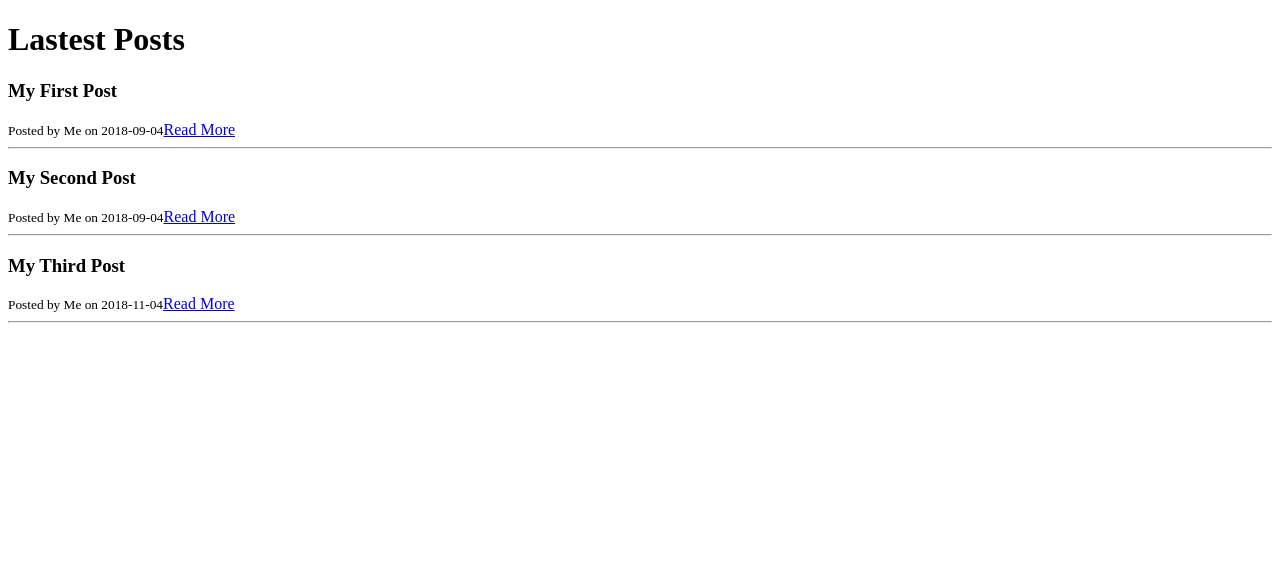
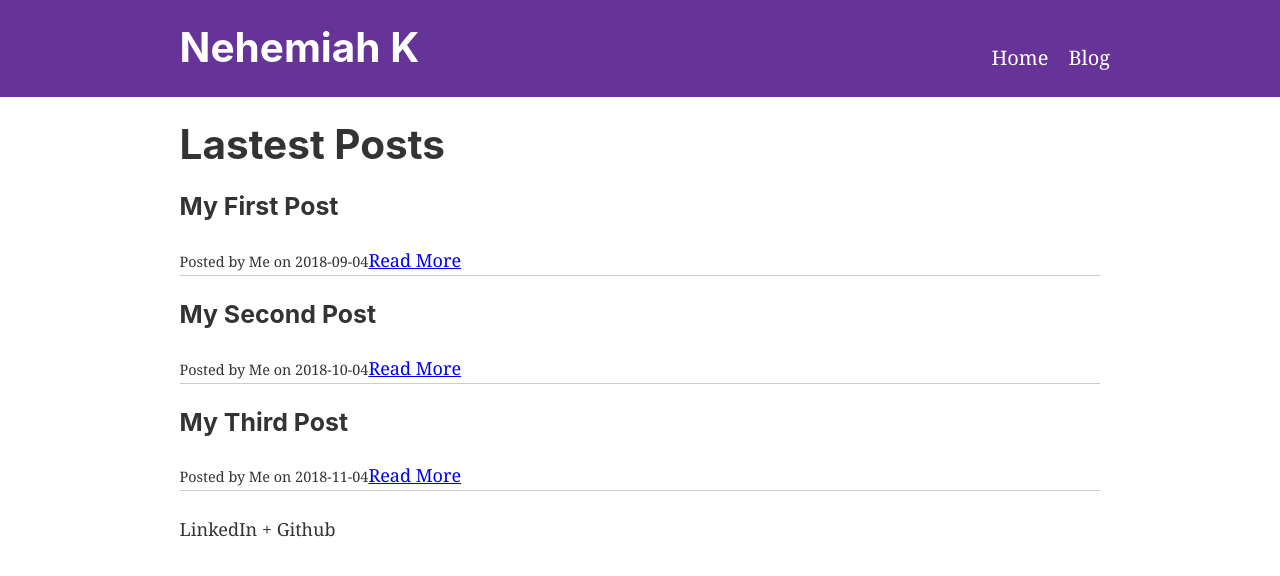
Before and after one commit to NehemiahK/gastby-blog, a Gatsby site: page /blog in a window 1280 px wide. Built offline with nearby package versions, Linux system fonts and the light colour scheme; Gatsby itself is replaced by a stand-in of ours.

Commit message:
added some basic css

```diff
--- a/src/components/BlogPost.js
+++ b/src/components/BlogPost.js
@@ -1,11 +1,12 @@
 import React from 'react'
+import Layout from './layout';
 
 const BlogPost = ({pageContext}) => {
     return(
-        <div>
+        <Layout>
             <h1>{pageContext.title}</h1>
             <div dangerouslySetInnerHTML={{__html:pageContext.content}}/>
-        </div>
+        </Layout>
     )
 }
 
--- /dev/null
+++ b/src/components/Footer.js
@@ -0,0 +1,10 @@
+import React from 'react'
+
+const Footer = () => {
+    return(
+        <div>
+            LinkedIn + Github
+        </div>
+    )
+}
+export default Footer
--- a/src/components/Navigation.js
+++ b/src/components/Navigation.js
@@ -3,9 +3,9 @@ import { Link } from "gatsby"
 
 const Naviation = () => {
     return (
-        <div>
+        <div id='nav' style={{display:'flex', alignSelf:'flex-end', color:'white', position: 'absolute', right:0}}>
             <div><Link to="/"> Home</Link></div>
-            <div><Link to="/page-2"> Page 2 </Link></div>
+            <div><Link to="/blog"> Blog </Link></div>
         </div>
     )
 }
--- a/src/components/header.js
+++ b/src/components/header.js
@@ -15,6 +15,8 @@ const Header = ({ siteTitle }) => (
         margin: `0 auto`,
         maxWidth: 960,
         padding: `1.45rem 1.0875rem`,
+        display: 'flex',
+        position: 'relative'
       }}
     >
       <h1 style={{ margin: 0 }}>
--- a/src/components/layout.css
+++ b/src/components/layout.css
@@ -42,6 +42,12 @@ template {
 a {
   background-color: transparent;
   -webkit-text-decoration-skip: objects;
+}
+#nav a{
+  color:white;
+  margin: 0px 10px;
+  text-decoration: none;
+  font-size: 20px
 }
 a:active,
 a:hover {
--- a/src/components/layout.js
+++ b/src/components/layout.js
@@ -11,6 +11,7 @@ import { StaticQuery, graphql } from "gatsby"
 
 import Header from "./header"
 import "./layout.css"
+import Footer from "./Footer";
 
 const Layout = ({ children }) => (
   <StaticQuery
@@ -35,11 +36,7 @@ const Layout = ({ children }) => (
           }}
         >
           <main>{children}</main>
-          <footer>
-            © {new Date().getFullYear()}, Built with
-            {` `}
-            <a href="https://www.gatsbyjs.org">Gatsby</a>
-          </footer>
+         <Footer />
         </div>
       </>
     )}
--- a/src/pages/blog.js
+++ b/src/pages/blog.js
@@ -1,10 +1,12 @@
 import React from 'react'
 import { graphql } from 'gatsby';
 import { Link } from "gatsby"
+import Layout from "../components/layout"
 
 const BlogPage = ({data}) => {
     return (
-        <div>
+
+            <Layout>
             <h1>Lastest Posts</h1>
             {data.allMarkdownRemark.edges.map(post => (
                 <div key={post.node.id}>
@@ -14,7 +16,7 @@ const BlogPage = ({data}) => {
                     <hr/>
                 </div>
             ))}
-        </div>
+        </Layout>
     )
 }
 
--- a/src/pages/index.js
+++ b/src/pages/index.js
@@ -1,5 +1,4 @@
 import React from "react"
-import { Link } from "gatsby"
 
 import Layout from "../components/layout"
 import Image from "../components/image"
@@ -8,13 +7,11 @@ import SEO from "../components/seo"
 const IndexPage = () => (
   <Layout>
     <SEO title="Home" keywords={[`gatsby`, `application`, `react`]} />
-    <h1>Hi people</h1>
-    <p>Welcome to your new Gatsby site.</p>
-    <p>Now go build something great.</p>
+    <h1>Hello World</h1>
+    <p>Expect Great stuff to come</p>
     <div style={{ maxWidth: `300px`, marginBottom: `1.45rem` }}>
       <Image />
     </div>
-    <Link to="/page-2/">Go to page 2</Link>
   </Layout>
 )
 
--- a/src/posts/2018-04-10/index.md
+++ b/src/posts/2018-04-10/index.md
@@ -1,6 +1,6 @@
 ---
 path: "/post-two"
-date: "2018-09-04"
+date: "2018-10-04"
 title: "My Second Post"
 author: "Me"
 ---
--- a/src/posts/2018-04-11/index.md
+++ b/src/posts/2018-04-11/index.md
@@ -1,5 +1,5 @@
 ---
-path: "/post-two"
+path: "/post-three"
 date: "2018-11-04"
 title: "My Third Post"
 author: "Me"
```
Also changed, not shown: src/pages/page-2.js (deleted, +0 -16 lines).
